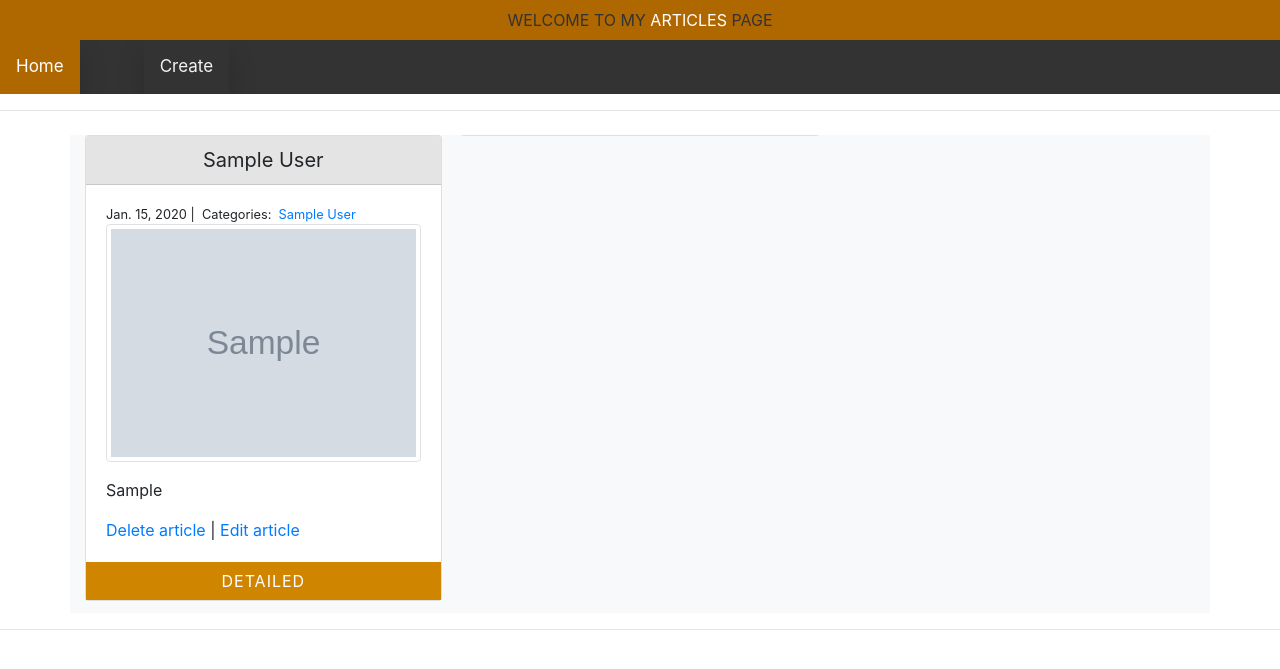
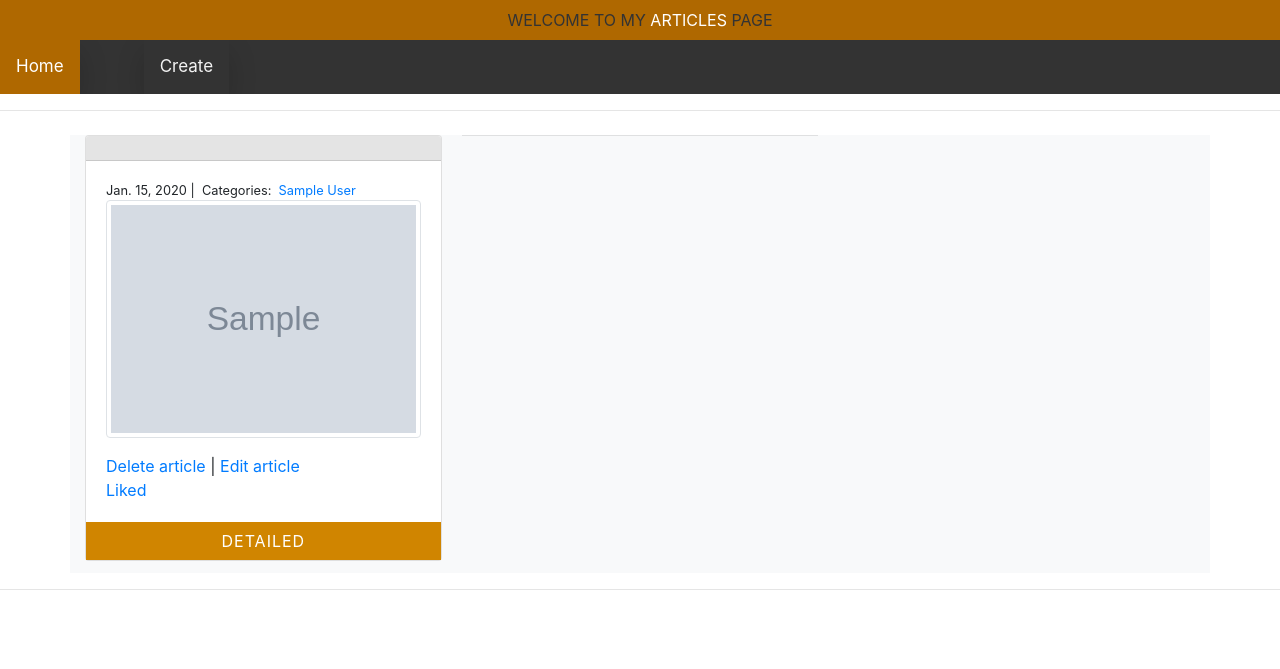
Before and after one commit to eiire/studyflux, a Django app: a page that uses my_portfolio/templates/base.html in a window 1280 px wide. Shown: the top 669 px of the page. Run offline with Django 3.2, Linux system fonts and the light colour scheme; a user stored in the database is signed in; tables that the repository leaves empty hold one stand-in row (values such as "Sample post"); grey boxes marked "Sample" are stand-in pictures; some libraries are stand-ins or nearby versions.

Commit message:
feature system of likes with ajax

```diff
--- a/my_portfolio/templates/base.html
+++ b/my_portfolio/templates/base.html
@@ -10,7 +10,10 @@
       href="https://stackpath.bootstrapcdn.com/bootstrap/4.5.0/css/bootstrap.min.css"
       integrity="sha384-9aIt2nRpC12Uk9gS9baDl411NQApFmC26EwAOH8WgZl5MYYxFfc+NcPb1dKGj7Sk"
       crossorigin="anonymous">
+<script src="http://ajax.googleapis.com/ajax/libs/jquery/1.8.1/jquery.min.js"></script>
+
 {% block sub_style %} {% endblock %}
+{% block sub_script %} {% endblock %}
 
 <div class="welcome">
     <basefont>WELCOME TO MY <font style="color: white; tab-size: 10px"> {% block page_title %} {% endblock %} </font>
@@ -38,3 +41,5 @@
 <script src="https://stackpath.bootstrapcdn.com/bootstrap/4.1.3/js/bootstrap.min.js"
         integrity="sha384-ChfqqxuZUCnJSK3+MXmPNIyE6ZbWh2IMqE241rYiqJxyMiZ6OW/JmZQ5stwEULTy"
         crossorigin="anonymous"></script>
+
+<script src="http://ajax.googleapis.com/ajax/libs/jquery/1.8.1/jquery.min.js"></script>
--- a/user_blog/models.py
+++ b/user_blog/models.py
@@ -27,3 +27,8 @@ class Comment(models.Model):
     body = models.TextField()
     created_on = models.DateTimeField(auto_now_add=True)
     post = models.ForeignKey('Post', on_delete=models.CASCADE)
+
+
+class PostLike(models.Model):
+    user = models.ForeignKey(User, on_delete=models.CASCADE)
+    post = models.ForeignKey(Post, on_delete=models.CASCADE)
--- a/user_blog/templates/article_index.html
+++ b/user_blog/templates/article_index.html
@@ -1,5 +1,23 @@
 {% extends "base.html" %}
 {% load static %}
+{% block sub_script %}
+    <script>
+        $('.like').die('click').live("click", function() {
+            let id = $(this).attr("id");
+            let rel = $(this).attr("rel");
+            let data_string = 'post_id=' + id +'&rel='+ rel;
+            $.ajax({
+                type: 'GET',
+                url: '{% url 'like_handler' username %}',
+                dataType: 'json',
+                data: data_string,
+                success: function (data) {
+                    alert(data.data)
+                }
+            });
+        })
+    </script>
+{% endblock %}
 {% block page_title %}ARTICLES{% endblock %}
 {% block buttom_navbar %}
     <a class="active" style="margin-right: 5%" href="{% url 'UserPage' username %}">Home</a>
@@ -24,17 +42,17 @@
 
                     <div class="card-body" style="background: #ffffff">
                         <small>
-                            {{ post.created_on.date }} |&nbsp;
+                            {{ post.0.created_on.date }} |&nbsp;
                             Categories:&nbsp;
-                            {% for category in post.categories.all %}
-                                <a href="{% url 'article_category' post.user.username category.topic.user_portfolio.name category.name %}">
+                            {% for category in post.0.categories.all %}
+                                <a href="{% url 'article_category' post.0.user.username category.topic.user_portfolio.name category.name %}">
                                     {{ category.name }}
                                 </a>
                             {% endfor %}
                         </small>
 
-                        {% if post.image != '' %}
-                            <img class="img-thumbnail" src={{ post.image.url }}>
+                        {% if post.0.image != '' %}
+                            <img class="img-thumbnail" src={{ post.0.image.url }}>
                         {% endif %}
 
                         <p></p>
@@ -42,13 +60,22 @@
                         <p class="card-text">{{ post.header | slice:"100" }}</p>
 
                         {% if user.username == username %}
-                            <a href="{% url 'article_dlt' post.user.username post.pk %}"> Delete article </a> |
-                            <a href="{% url 'update_article' post.user.username post.pk %}"> Edit article </a>
+                            <a href="{% url 'article_dlt' post.0.user.username post.0.pk %}"> Delete article </a> |
+                            <a href="{% url 'update_article' post.0.user.username post.0.pk %}"> Edit article </a>
+
+                            {% if post.1 %}
+                                <div>
+                                    <a href="" class="like" id="{{ post.0.id }}" title="Like" rel="Liked">Liked</a>
+                                </div>
+                            {% else %}
+                                <div>
+                                    <a href="" class="like" id="{{ post.0.id }}" title="Like" rel="Unliked">Unliked</a>
+                                </div>
+                            {% endif %}
                         {% endif %}
-
                     </div>
 
-                    <a href="{% url 'article_detail' post.user.username post.pk %}" type="button" class="btn btn-block my_style">Detailed</a>
+                    <a href="{% url 'article_detail' post.0.user.username post.0.pk %}" type="button" class="btn btn-block my_style">Detailed</a>
                 </div>
                 <hr>
             {% endfor %}
--- a/user_blog/urls.py
+++ b/user_blog/urls.py
@@ -7,5 +7,7 @@ urlpatterns = [
     path('delete/<int:pk>/', views.DeleteArticleView.as_view(), name='article_dlt'),
     path('post/<int:pk>/', views.DetailArticleView.as_view(), name='article_detail'),
     path('flows/<knowledge>/topic/<topic>/posts/', views.TopicArticles.as_view(), name='article_category'),
-    path('edit_article/<int:pk>', views.UpdateArticleView.as_view(), name='update_article')
+    path('edit_article/<int:pk>', views.UpdateArticleView.as_view(), name='update_article'),
+    path('ajax/', views.LikeHandlerView.as_view(), name='like_handler'),
+    # path('likes/', views.LikeProcessingView.as_view(), name='like_proc'),
 ]
--- a/user_blog/views.py
+++ b/user_blog/views.py
@@ -1,6 +1,7 @@
-from django.views.generic import ListView, CreateView, UpdateView, DeleteView, DetailView
+from django.http import JsonResponse
+from django.views.generic import View, ListView, CreateView, UpdateView, DeleteView, DetailView
 from user_blog.forms import CommentForm, ModelFormPostMixin
-from user_blog.models import Post, Comment
+from user_blog.models import Post, PostLike, Comment
 from django.contrib.auth.mixins import LoginRequiredMixin
 
 
@@ -56,7 +57,15 @@ class ListArticles(ListView):
     context_object_name = 'post_list'
 
     def get_queryset(self):
-        return Post.objects.filter(user__username=self.kwargs.get('username')).order_by('-created_on')
+        if self.request.user.is_authenticated:
+            post_on_page = Post.objects.filter(user__username=self.kwargs.get('username')).order_by('-created_on')
+            user_like = PostLike.objects.filter(user=self.request.user)
+            post_liked = [True if user_like.filter(post=post) else False for post in post_on_page]
+        else:
+            post_on_page = Post.objects.filter(user__username=self.kwargs.get('username')).order_by('-created_on')
+            post_liked = [0 for _ in post_on_page]
+
+        return list(zip(post_on_page, post_liked))
 
     def get_context_data(self, **kwargs):
         context = super().get_context_data(**kwargs)
@@ -73,3 +82,13 @@ class DetailArticleView(DetailView):
         context['username'] = self.kwargs.get('username')
         context['comments'] = Comment.objects.filter(post=self.object)
         return context
+
+
+class LikeHandlerView(LoginRequiredMixin, View):
+    def get(self, *args, **kwargs):
+        if self.request.GET.get('rel') == 'Unliked':
+            PostLike(user_id=self.request.user.id, post_id=self.request.GET.get('post_id')).save()
+        else:
+            PostLike.objects.filter(user_id=self.request.user.id, post_id=self.request.GET.get('post_id')).delete()
+
+        return JsonResponse(data={'data': 'CHECK'})
```
Also changed, not shown: 1 other file.
